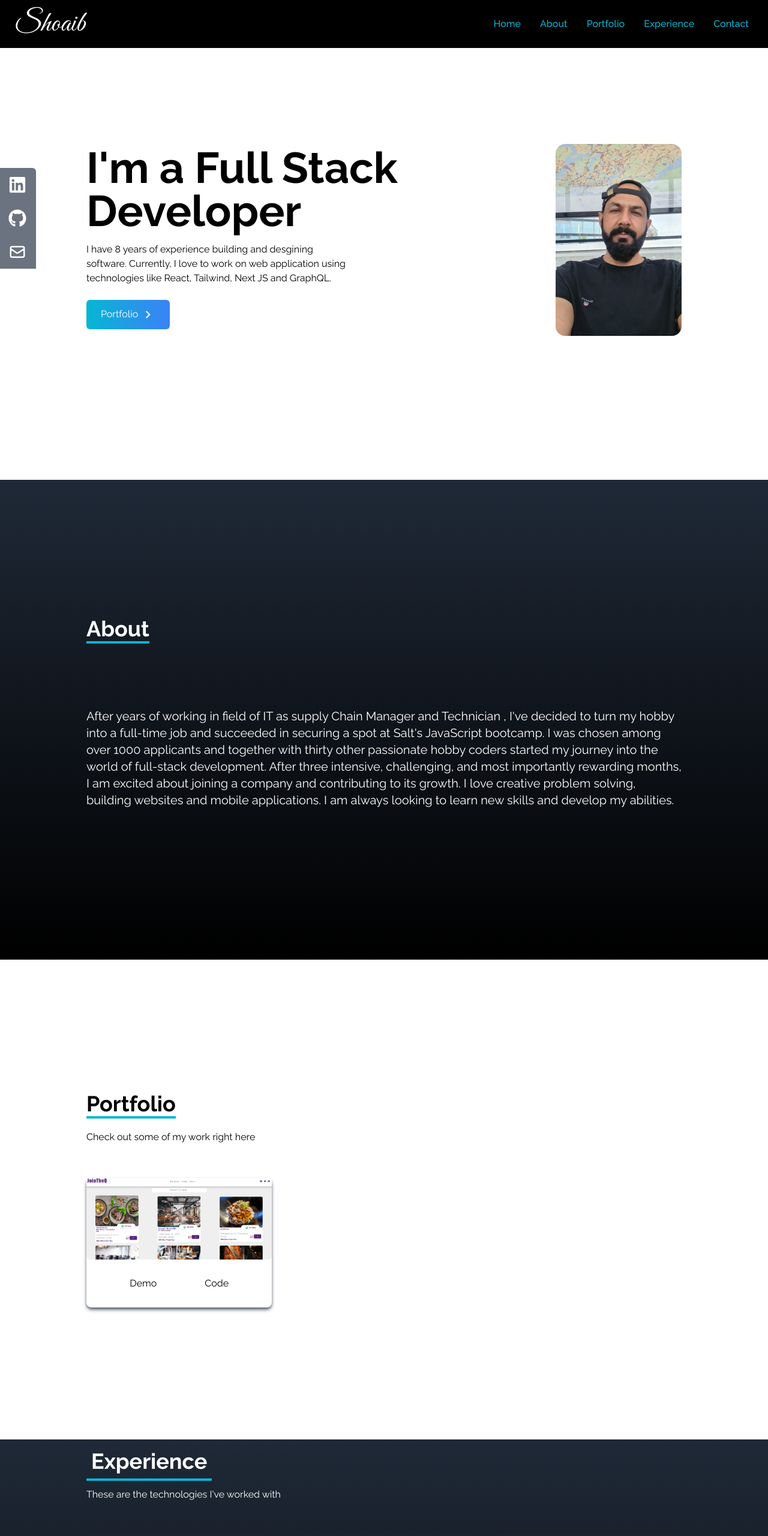
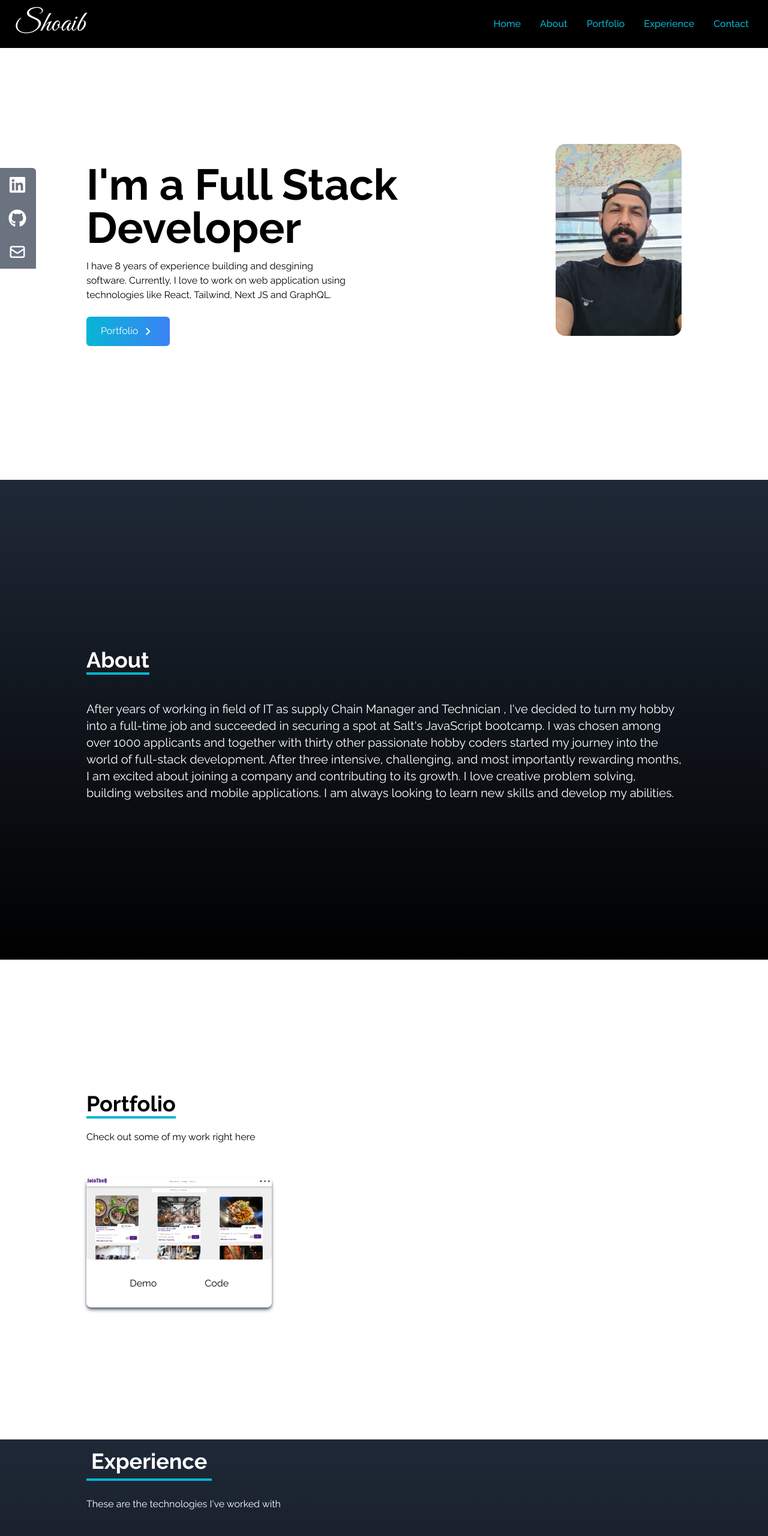
Before and after one commit to mshoaibtalha/portfolio, a React (Create React App) app: page / in a window 1280 px wide. Shown: the top 2561 px of the page at 60% size. Built offline with nearby package versions, Linux system fonts and the light colour scheme.

Commit message:
more function

```diff
--- a/public/index.html
+++ b/public/index.html
@@ -9,7 +9,6 @@
       name="description"
       content="Web site created using create-react-app"
     />
-    <link rel="apple-touch-icon" href="%PUBLIC_URL%/logo192.png" />
     <!--
       manifest.json provides metadata used when your web app is installed on a
       user's mobile device or desktop. See https://developers.google.com/web/fundamentals/web-app-manifest/
@@ -24,7 +23,7 @@
       work correctly both with client-side routing and a non-root public URL.
       Learn how to configure a non-root public URL by running `npm run build`.
     -->
-    <title>React App</title>
+    <title>Shoaib's Portfolio</title>
   </head>
   <body>
     <noscript>You need to enable JavaScript to run this app.</noscript>
--- a/src/components/About.js
+++ b/src/components/About.js
@@ -7,13 +7,13 @@ const About = () => {
       className='w-full h-screen bg-gradient-to-b from-gray-800 to-black text-white'
     >
       <div className='max-w-screen-lg p-4 mx-auto flex flex-col justify-center w-full h-full'>
-        <div className='pb-8'>
-          <p className='text-4xl font-bold inline border-b-4 border-cyan-500'>
+        <div className='pb-2 mt-10 '>
+          <p className='text-4xl font-bold inline border-b-4 border-cyan-500 '>
             About
           </p>
         </div>
 
-        <p className='text-xl mt-20'>
+        <p className='text-xl mt-10'>
           After years of working in field of IT as supply Chain Manager and
           Technician , I've decided to turn my hobby into a full-time job and
           succeeded in securing a spot at Salt's JavaScript bootcamp. I was
--- a/src/components/Contact.js
+++ b/src/components/Contact.js
@@ -4,7 +4,7 @@ const Contact = () => {
   return (
     <div
       name='contact'
-      className='w-full h-screen bg-white to-gray-800 p-4 text-black'
+      className='w-full h-screen bg-white to-gray-800 p-4 text-black '
     >
       <div className='flex flex-col p-4 justify-center max-w-screen-lg mx-auto h-full'>
         <div className='pb-8'>
--- a/src/components/Experience.js
+++ b/src/components/Experience.js
@@ -85,7 +85,9 @@ const Experience = () => {
           <p className='text-4xl font-bold border-b-4 border-cyan-500 p-2 inline'>
             Experience
           </p>
-          <p className='py-6'>These are the technologies I've worked with</p>
+          <p className='py-6 mt-4'>
+            These are the technologies I've worked with
+          </p>
         </div>
 
         <div className='w-full grid grid-cols-2 sm:grid-cols-3 gap-8 text-center py-8 px-12 sm:px-0'>
--- a/src/components/Home.js
+++ b/src/components/Home.js
@@ -5,10 +5,10 @@ import { Link } from 'react-scroll';
 
 const Home = () => {
   return (
-    <div name='home' className='h-screen w-full bg-white-800 '>
+    <div name='home' className='h-screen w-full bg-white-800 py-10'>
       <div className='max-w-screen-lg mx-auto flex flex-col items-center justify-center h-full px-4 md:flex-row'>
         <div className='flex flex-col justify-center h-full'>
-          <h2 className='text-4xl sm:text-7xl font-bold text-black'>
+          <h2 className='text-4xl sm:text-7xl font-bold text-black mt-14'>
             I'm a Full Stack Developer
           </h2>
           <p className='text-black-500 py-4 max-w-md'>
```
Also changed, not shown: 1 other file (tests, documents, lock files or other folders).
